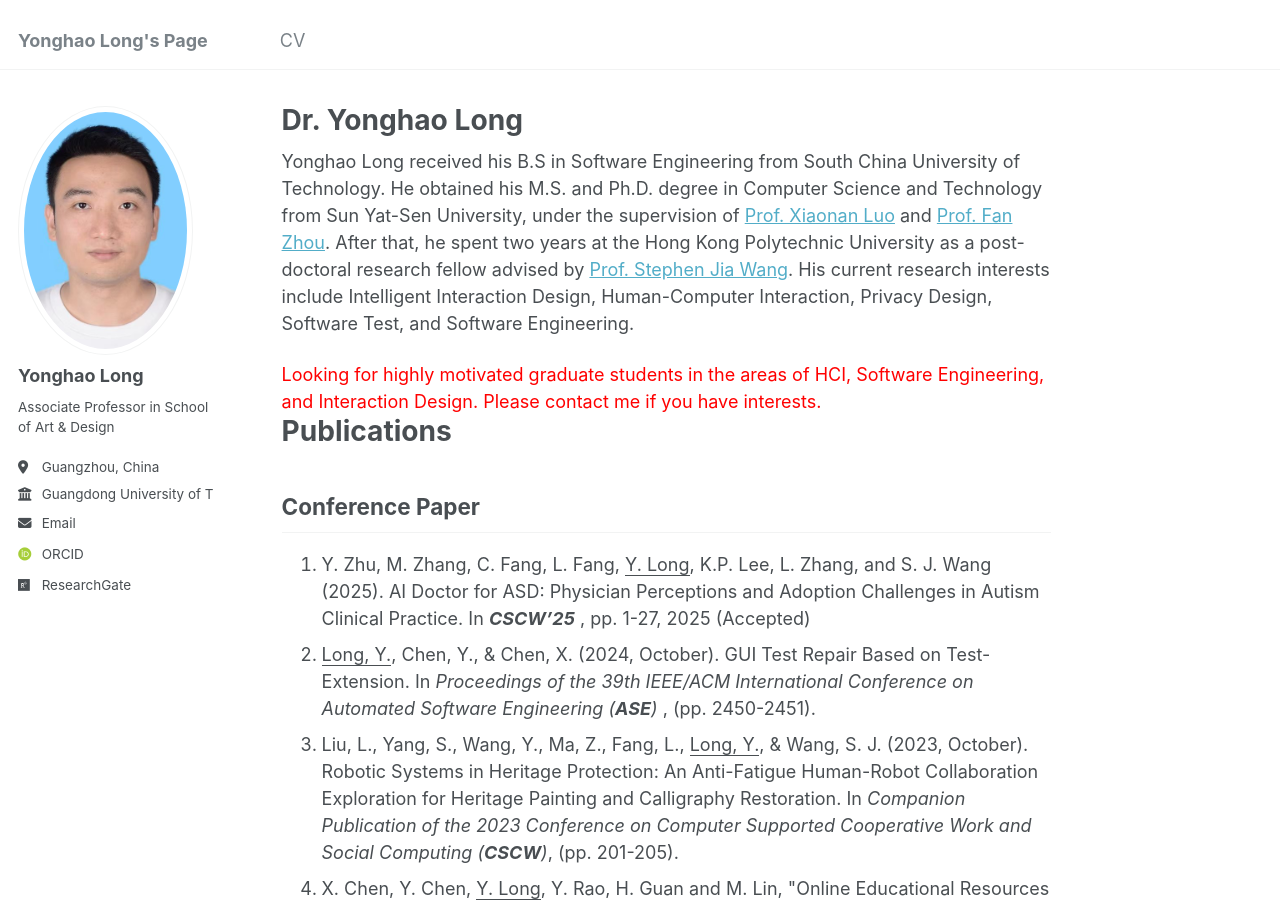
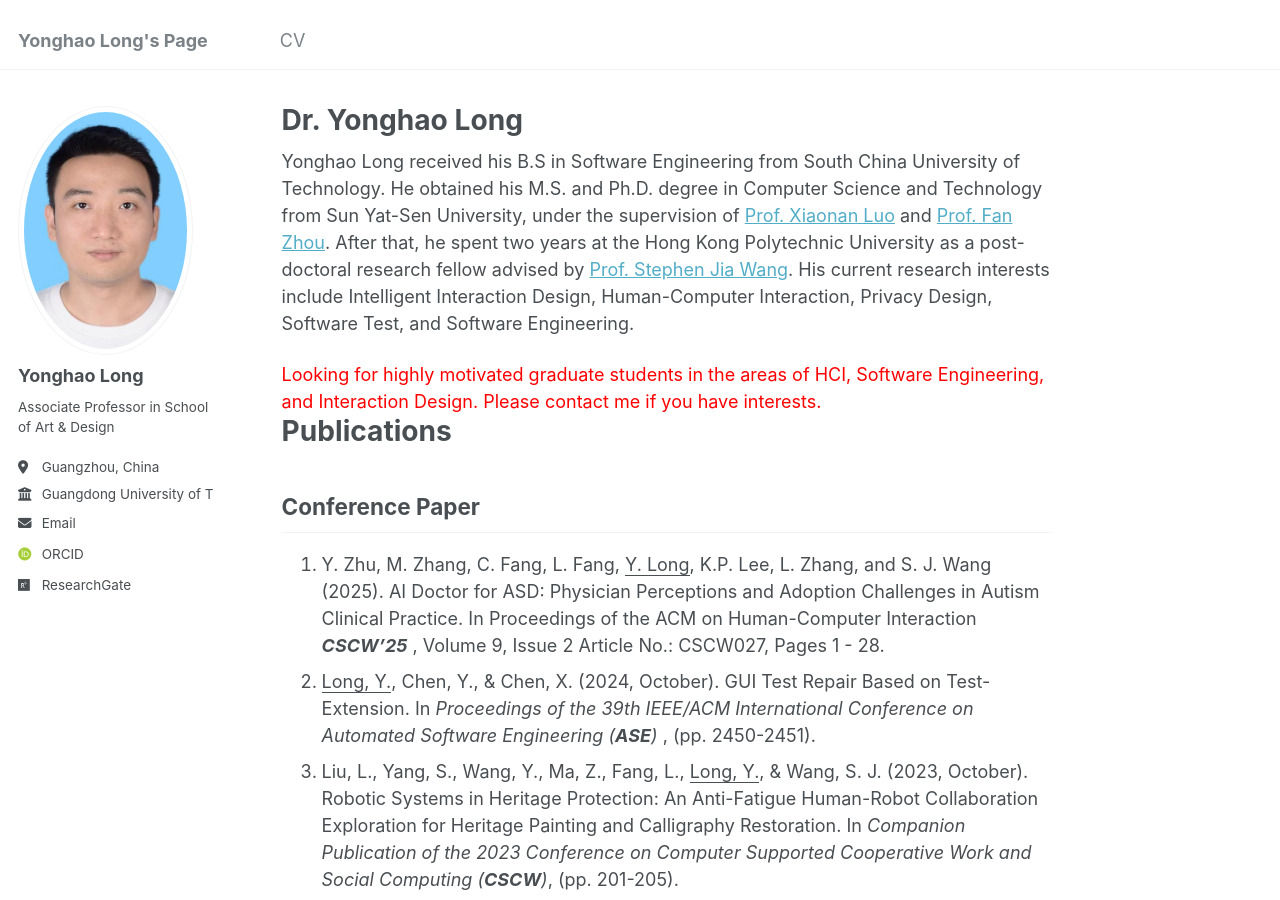
Before and after one commit to qoolyh/qoolyh.github.io, a Jekyll site: the page built from _pages/about.md, in a window 1280 px wide and 900 px high. Built offline with Jekyll 4.4.1, drawn with Linux system fonts in a browser that asks for light colours; some web fonts are replaced.

Commit message:
Update about.md

```diff
--- a/_pages/about.md
+++ b/_pages/about.md
@@ -16,7 +16,8 @@ Publications
 Conference Paper
 ------
 <ol>
-<li> Y. Zhu, M. Zhang, C. Fang, L. Fang, <u>Y. Long</u>, K.P. Lee, L. Zhang, and S. J. Wang (2025). AI Doctor for ASD: Physician Perceptions and Adoption Challenges in Autism Clinical Practice. In <i> <b>CSCW’25</b> </i>, pp. 1-27, 2025 (Accepted)</li>
+<li> Y. Zhu, M. Zhang, C. Fang, L. Fang, <u>Y. Long</u>, K.P. Lee, L. Zhang, and S. J. Wang (2025). AI Doctor for ASD: Physician Perceptions and Adoption Challenges in Autism Clinical Practice. In Proceedings of the ACM on Human-Computer Interaction <i> <b>CSCW’25</b> </i>, Volume 9, Issue 2
+Article No.: CSCW027, Pages 1 - 28.</li>
 <li> <u>Long, Y.</u>, Chen, Y., & Chen, X. (2024, October). GUI Test Repair Based on Test-Extension. In <i>Proceedings of the 39th IEEE/ACM International Conference on Automated Software Engineering (<b>ASE</b>) </i>, (pp. 2450-2451).</li>
 <li> Liu, L., Yang, S., Wang, Y., Ma, Z., Fang, L., <u>Long, Y.</u>, & Wang, S. J. (2023, October). Robotic Systems in Heritage Protection: An Anti-Fatigue Human-Robot Collaboration Exploration for Heritage Painting and Calligraphy Restoration. In <i>Companion Publication of the 2023 Conference on Computer Supported Cooperative Work and Social Computing (<b>CSCW</b>)</i>, (pp. 201-205).</li>
 <li> X. Chen, Y. Chen, <u>Y. Long</u>, Y. Rao, H. Guan and M. Lin, "Online Educational Resources Classification Using Visual Features," <i>2018 7th International Conference on Digital Home (<b>ICDH</b>)</i>, Guilin, China, 2018, pp. 167-171, doi: 10.1109/ICDH.2018.00038.</li>
```
